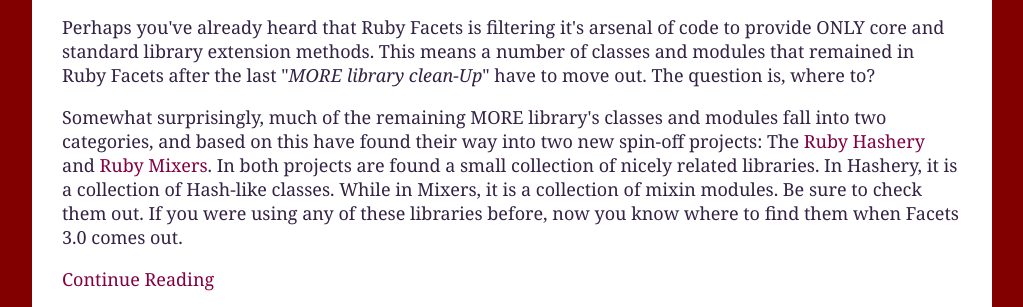
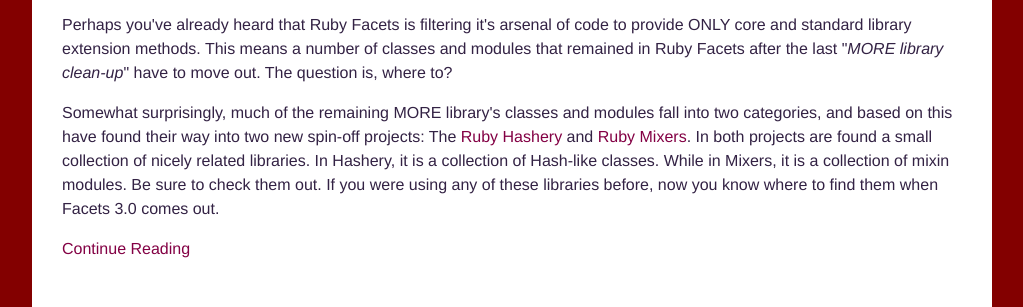
Before and after one commit to rubyworks/rubyworks.github.com, a plain HTML site: page index.html in a window 1280 px wide. Shown: the part 247-554 px from the top of the page, without its empty margins (128-1151 px from the left). Drawn offline with Linux system fonts and the light colour scheme.

Commit message:
helvetica is better

```diff
--- a/assets/style.css
+++ b/assets/style.css
@@ -6,11 +6,13 @@
   background-color: #830000;
   background-position: 0 -155px;
   color: #324;
-  font-size: 18px;
-  font-family: Georgia, times;
+  font-size: 16px;
+  font-family: helvetica, arial;
 }
 
 h1 { font-size: 1.5em; }
+
+p { line-height: 150%; }
 
 form, td { padding: 0; margin: 0; }
 
--- a/feed.xml
+++ b/feed.xml
@@ -17,7 +17,7 @@
    <content type="html"><p>Perhaps you've already heard that Ruby Facets is filtering it's arsenal
 of code to provide ONLY core and standard library extension methods.
 This means a number of classes and modules that remained in Ruby Facets
-after the last "<i>MORE library clean-Up</i>" have to move out. The question
+after the last "<i>MORE library clean-up</i>" have to move out. The question
 is, where to?</p>
 
 <p>Somewhat surprisingly, much of the remaining MORE library's classes and
--- a/index.html
+++ b/index.html
@@ -56,7 +56,7 @@
       <p>Perhaps you've already heard that Ruby Facets is filtering it's arsenal
 of code to provide ONLY core and standard library extension methods.
 This means a number of classes and modules that remained in Ruby Facets
-after the last "<i>MORE library clean-Up</i>" have to move out. The question
+after the last "<i>MORE library clean-up</i>" have to move out. The question
 is, where to?</p>
 
 <p>Somewhat surprisingly, much of the remaining MORE library's classes and
```
Also changed, not shown: 2010-05-08-hashery_and_mixers/index.html (+1 -1 lines), 1 other file.
